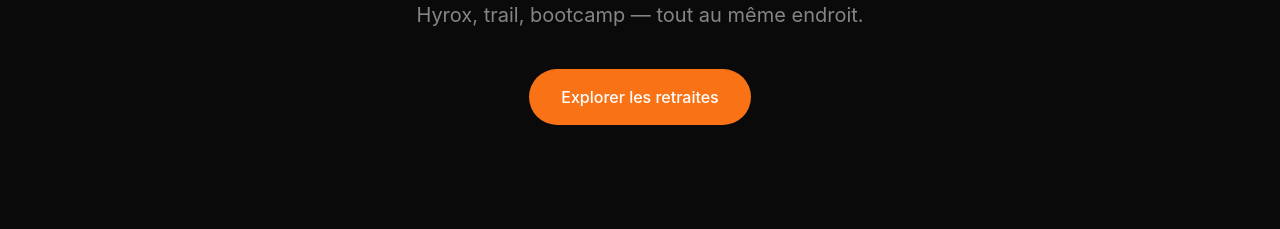
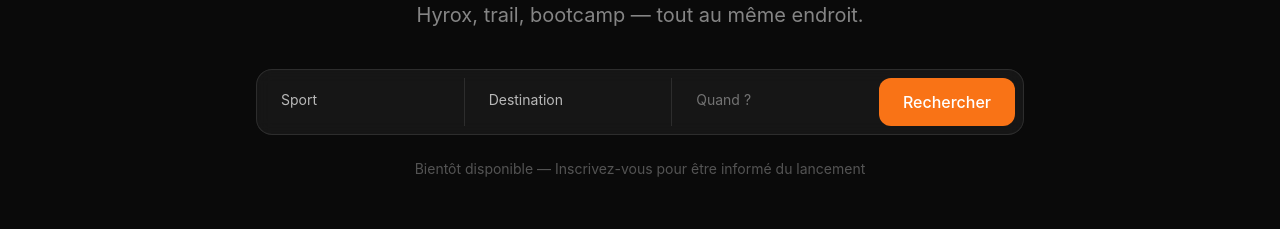
Before and after one commit to MarchYahmi/fitquest-site, a Next.js app: page / in a window 1280 px wide. Shown: the part 323-552 px from the top of the page. Built offline with nearby package versions, Linux system fonts and the light colour scheme.

Commit message:
V2: ajout barre de recherche hero

```diff
--- a/app/page.js
+++ b/app/page.js
@@ -238,12 +238,44 @@
           <p className="text-lg md:text-xl text-white/50 max-w-2xl mx-auto mb-10">
             {t.hero.subtitle}
           </p>
-          <a
-            href="#retreats"
-            className="inline-block px-8 py-4 bg-orange-500 text-white font-medium rounded-full hover:bg-orange-400 transition"
-          >
-            {t.hero.cta}
-          </a>
+
+          {/* Search Bar */}
+          <div className="max-w-3xl mx-auto bg-white/5 backdrop-blur border border-white/10 rounded-2xl p-2 mb-6">
+            <div className="flex flex-col md:flex-row gap-2">
+              <div className="flex-1 relative">
+                <select className="w-full px-4 py-3 bg-transparent text-white/70 text-sm appearance-none cursor-pointer focus:outline-none">
+                  <option value="" className="bg-neutral-900">{lang === 'fr' ? 'Sport' : 'Sport'}</option>
+                  <option value="crossfit" className="bg-neutral-900">CrossFit</option>
+                  <option value="hyrox" className="bg-neutral-900">Hyrox</option>
+                  <option value="trail" className="bg-neutral-900">Trail</option>
+                  <option value="bootcamp" className="bg-neutral-900">Bootcamp</option>
+                  <option value="yoga" className="bg-neutral-900">Yoga</option>
+                </select>
+              </div>
+              <div className="hidden md:block w-px bg-white/10"></div>
+              <div className="flex-1">
+                <select className="w-full px-4 py-3 bg-transparent text-white/70 text-sm appearance-none cursor-pointer focus:outline-none">
+                  <option value="" className="bg-neutral-900">{lang === 'fr' ? 'Destination' : 'Destination'}</option>
+                  <option value="france" className="bg-neutral-900">France 🇫🇷</option>
+                  <option value="portugal" className="bg-neutral-900">Portugal 🇵🇹</option>
+                  <option value="spain" className="bg-neutral-900">Espagne 🇪🇸</option>
+                  <option value="greece" className="bg-neutral-900">Grèce 🇬🇷</option>
+                </select>
+              </div>
+              <div className="hidden md:block w-px bg-white/10"></div>
+              <div className="flex-1">
+                <input
+                  type="text"
+                  placeholder={lang === 'fr' ? 'Quand ?' : 'When?'}
+                  className="w-full px-4 py-3 bg-transparent text-white placeholder-white/40 text-sm focus:outline-none"
+                />
+              </div>
+              <button className="px-6 py-3 bg-orange-500 text-white font-medium rounded-xl hover:bg-orange-400 transition">
+                {lang === 'fr' ? 'Rechercher' : 'Search'}
+              </button>
+            </div>
+          </div>
+          <p className="text-white/30 text-sm">{lang === 'fr' ? 'Bientôt disponible — Inscrivez-vous pour être informé du lancement' : 'Coming soon — Sign up to be notified at launch'}</p>
         </div>
       </section>
 
```
